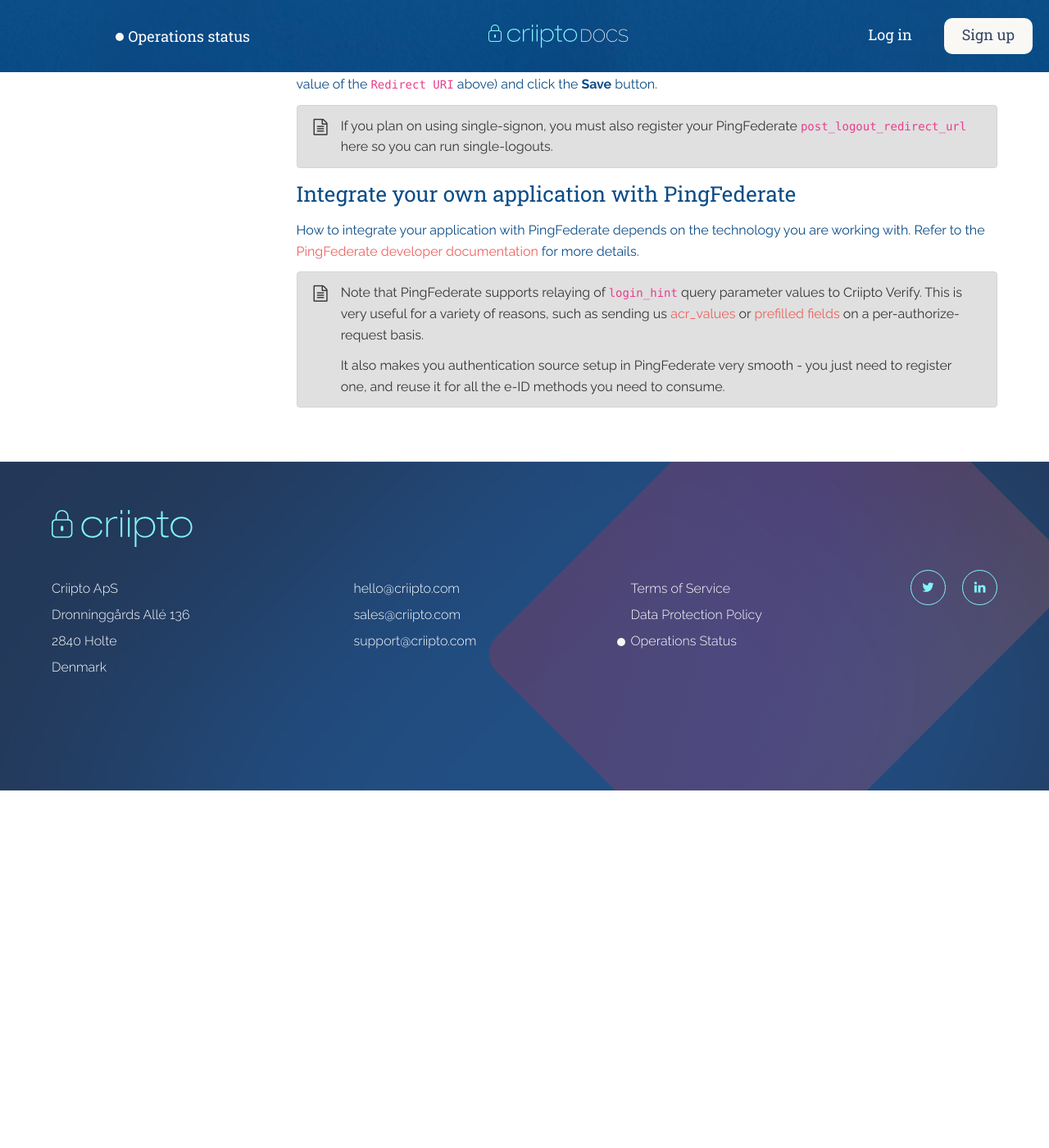
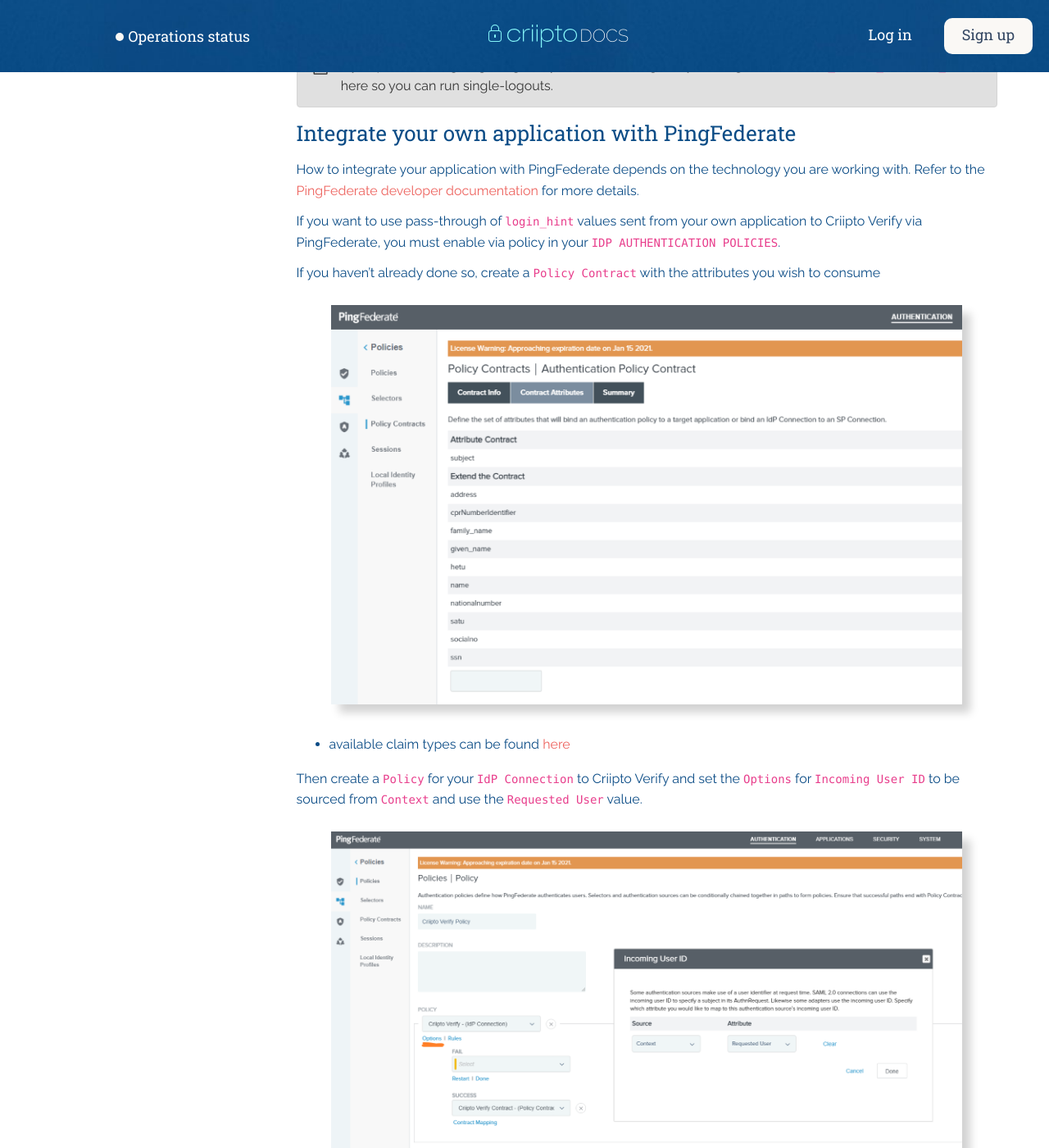
Before and after one commit to criipto/docs-old, a Jekyll site: the page built from authentication/pingfederate.md, in a window 1280 px wide and 1400 px high, scrolled down 6210 px. Shown: the whole window at 82% size. Built offline with Jekyll 4.4.1, drawn with Linux system fonts in a browser that asks for light colours; some web fonts are replaced; before the commit the page ends 7174 px from its top, so only the background shows below that; some of the changed text lies outside the part shown.

Commit message:
Details about how to pass through login_hint values.

```diff
--- a/authentication/pingfederate.md
+++ b/authentication/pingfederate.md
@@ -109,10 +109,22 @@
 
 How to integrate your application with PingFederate depends on the technology you are working with. Refer to the [PingFederate developer documentation](https://developer.pingidentity.com/en/cloud-software/pingfederate.html) for more details.
 
+If you want to use pass-through of `login_hint` values sent from your own application to Criipto Verify via PingFederate, you must enable via policy in your `IDP AUTHENTICATION POLICIES`.
+
+If you haven't already done so, create a `Policy Contract` with the attributes you wish to consume
+
+![Policy Contract](/images/pingfederate-policy-contract.png)
+
+- available claim types can be found [here](/getting-started/token-contents)
+
+Then create a `Policy` for your `IdP Connection` to Criipto Verify and set the `Options` for `Incoming User ID` to be sourced from `Context` and use the `Requested User` value.
+
+![Policy](/images/pingfederate-relay-login_hint.png)
+
 {% iconnote note %}
 
-Note that PingFederate supports relaying of `login_hint` query parameter values to Criipto Verify. This is very useful for a variety of reasons, such as sending us [acr_values](/how-to/choose-eid-method#login-hint-embedded) or [prefilled fields](/how-to/specify-prefilled-fields) on a per-authorize-request basis.
+You can read more about which per-authorize-request parameters you can use to control the runtime behavior of Criipto Verify [here (prefilled fields)](/how-to/specify-prefilled-fields) and [here (acr_values)](/how-to/choose-eid-method#login-hint-embedded).
 
-It also makes you authentication source setup in PingFederate very smooth - you just need to register one, and reuse it for all the e-ID methods you need to consume.
+Leveraging these features makes you authentication source setup in PingFederate as simple as possible - you just need to register Criipto Verify once, and reuse it for all the e-ID methods you need to consume.
 
 {% endiconnote %}
```
Also changed, not shown: images/pingfederate-connection-general.png, images/pingfederate-policy-contract.png (added), images/pingfederate-relay-login_hint.png (added).
